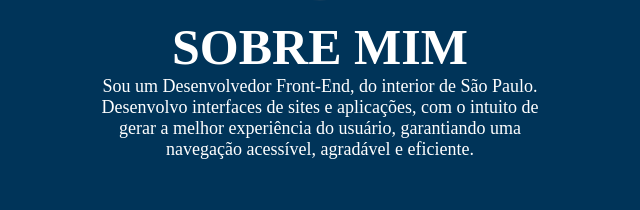
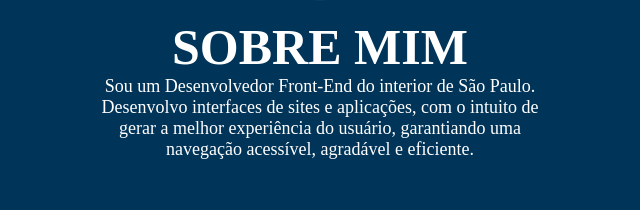
Before and after one commit to gbarrosss/Portfolio-Pessoal, a plain HTML site: page index.html in a window 1280 px wide. Shown: the part 1211-1421 px from the top of the page, 320-960 px from the left. Drawn offline with nearby package versions, Linux system fonts and the light colour scheme; a web font is replaced by a local one.

Commit message:
Update index.html

```diff
--- a/index.html
+++ b/index.html
@@ -45,7 +45,7 @@
     <section id="sobre" class="sobre">
       <img class="image" src="./img/eu.jpg" width="200" height="200" alt="">
       <h2>Sobre Mim</h2>
-      <p>Sou um Desenvolvedor Front-End, do interior de São Paulo. Desenvolvo interfaces de sites e aplicações, com o intuito de gerar a melhor experiência do usuário, garantiando uma navegação acessível, agradável e eficiente.</p>
+      <p>Sou um Desenvolvedor Front-End do interior de São Paulo. Desenvolvo interfaces de sites e aplicações, com o intuito de gerar a melhor experiência do usuário, garantiando uma navegação acessível, agradável e eficiente.</p>
 
       <a href="./curriculum-download/Currículo-Gabriel Barros.pdf" target="_blank">Curriculum Vitae</a>
     </section>
@@ -168,4 +168,5 @@
   <script src="./js/script.js"></script>
 </body>
 
+
 </html>
```
